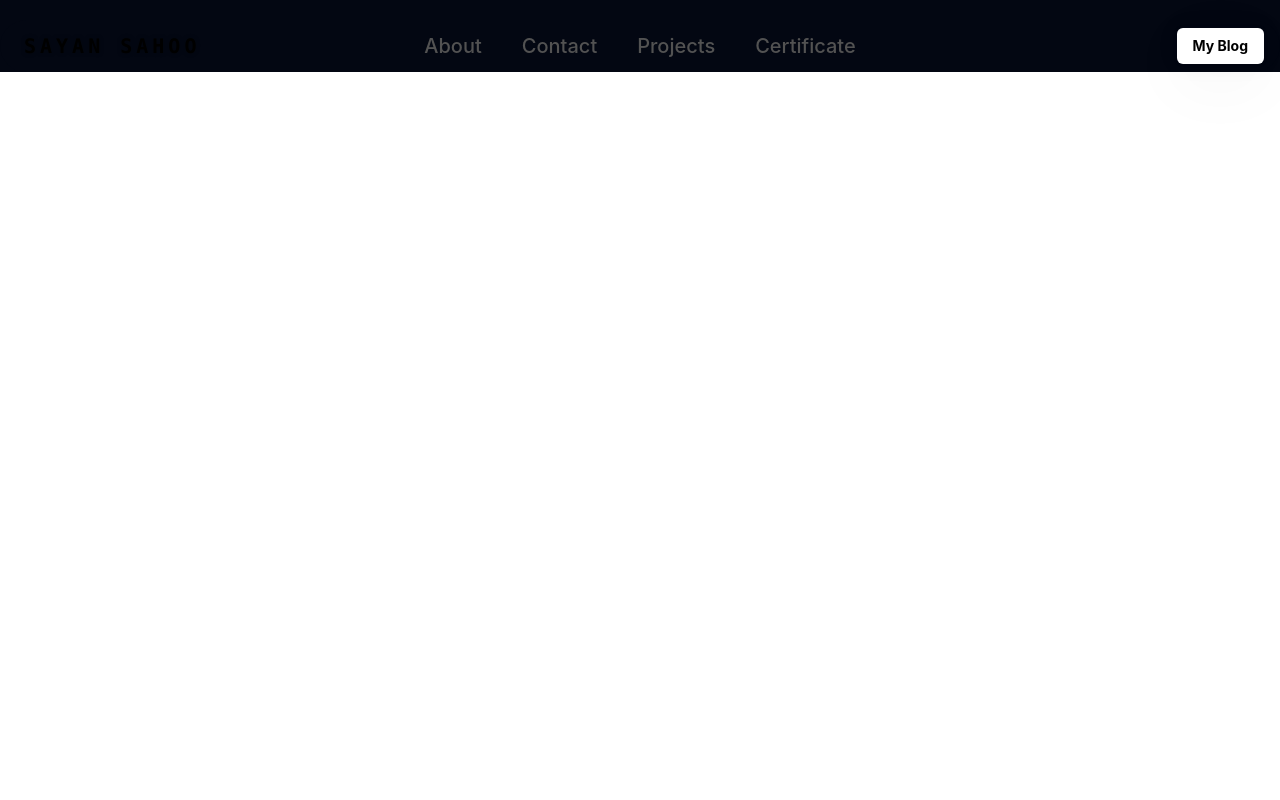
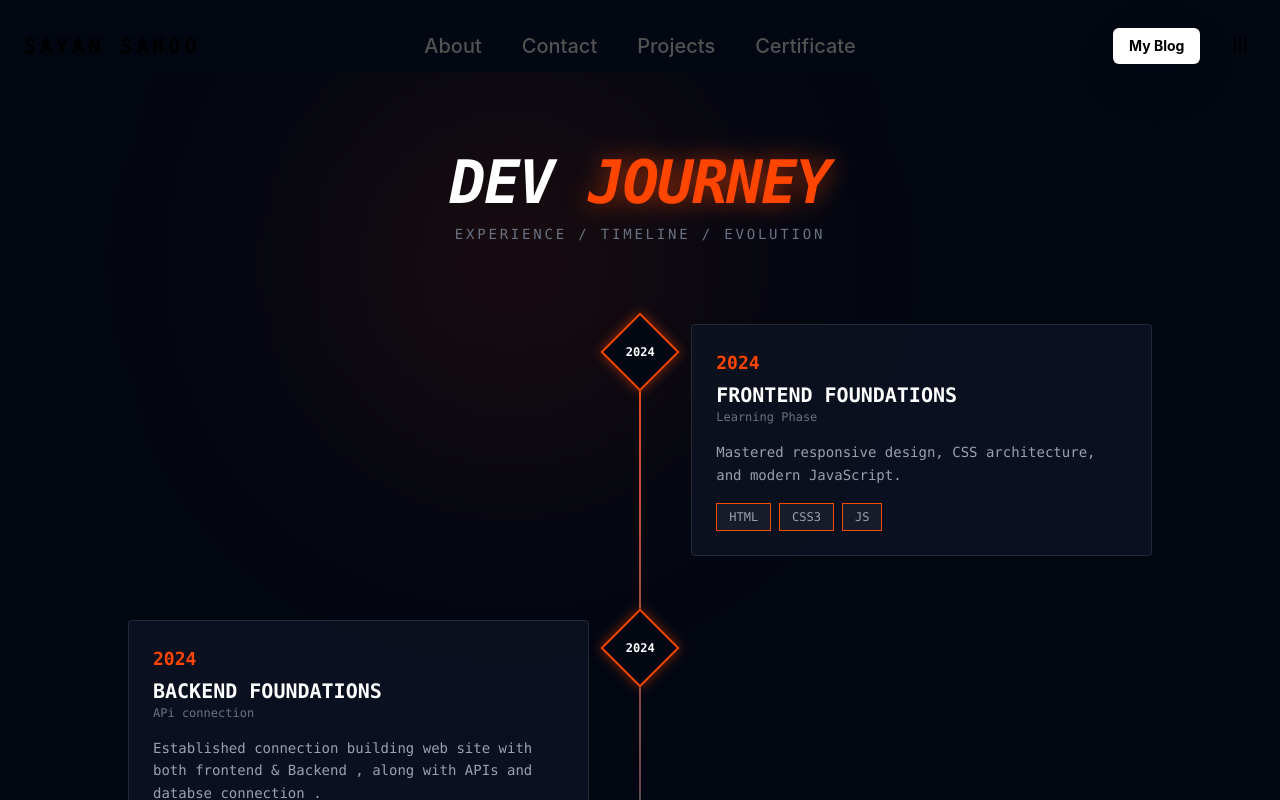
Before and after one commit to sayan9r/sayan-portfolio, a React (Vite) app: page /journey in a window 1280 px wide. Shown: the top 800 px of the page. Built offline with nearby package versions, Linux system fonts and the light colour scheme.

Commit message:
adding the contact & journey section

```diff
--- a/package.json
+++ b/package.json
@@ -17,6 +17,7 @@
     "motion": "^12.34.3",
     "react": "^19.2.0",
     "react-dom": "^19.2.0",
+    "react-icons": "^5.5.0",
     "react-router-dom": "^7.13.1",
     "tailwind-merge": "^3.5.0",
     "tailwindcss": "^4.2.1"
--- a/src/App.jsx
+++ b/src/App.jsx
@@ -7,6 +7,8 @@ import Projects from './components/projects/Projects';
 import Certificate from './components/certificiate/Certificate';
 import About from './components/AboutMe/About';
 import BlogPage from './components/Blog/BlogPage';
+import DevJourney from './components/Journey/DevJourney';
+import Contact from './components/Contact/Contact';
 
 function App() {
 
@@ -23,9 +25,11 @@ function App() {
           />  */}
       <Route path="/" element={<Home/>} />
       <Route path="/about" element={<About/>}/>
+      <Route path='/contact' element={<Contact/>}/>
       <Route path ="/projects" element={<Projects/>}/>
       <Route path='/certificate' element={<Certificate/>}/>
-      <Route path='blog' element={<BlogPage/>}/>
+      <Route path='/blog' element={<BlogPage/>}/>
+      <Route path='/journey' element={<DevJourney/>}/>
     </Routes>
    </Router>
   )
--- a/src/components/Blog/BlogPage.jsx
+++ b/src/components/Blog/BlogPage.jsx
@@ -35,7 +35,7 @@ function BlogPage() {
       id: 4,
       title: "JIS - IdeaJam",
       content:
-        "First time on the final Round of a hackathon [JIS_IDEAJAM 2025] was an incredible experience where I built a Crop Prediction system using AI, combining both software and hardware components. 🌱💻 I worked with real sensor data and intelligent models to predict crop outcomes. Reaching the final round made the journey even more rewarding and boosted my confidence as a developer. ",
+        "First time on the final Round of a hackathon [JIS_IDEAJAM 2025] was an incredible experience where I built a Crop Prediction system using AI, combining both software and hardware components Under the leadership of my friend Anirban Sarkar. 🌱💻 I worked with real sensor data and intelligent models to predict crop outcomes. Reaching the final round made the journey even more rewarding and boosted my confidence as a developer. ",
       image: ideajamImg,
       date: "28/02/2025",
     },
--- /dev/null
+++ b/src/components/Contact/Contact.jsx
@@ -0,0 +1,103 @@
+import React from "react";
+import helloImg from "../../assets/hello.png";
+import {
+  FaGithub,
+  FaLinkedin,
+  FaEnvelope,
+  FaPhone,
+  FaMapMarkerAlt,
+} from "react-icons/fa";
+
+function Contact() {
+  return (
+    <div className="min-h-screen bg-gray-950 text-white flex flex-col items-start px-6 md:px-25 py-16">
+
+      {/* Main Contact Section */}
+      <div className="w-full max-w-6xl flex flex-col md:flex-row items-center justify-between gap-10">
+
+        {/* LEFT SECTION */}
+        <div className="flex flex-col gap-6 flex-1">
+
+          {/* Heading */}
+          <div>
+            <h1 className="text-4xl md:text-5xl font-bold text-orange-500">
+              Contact Me ⚡
+            </h1>
+
+            {/* Added sentence */}
+            <p className="text-gray-400 mt-3 text-sm md:text-base max-w-md">
+              Have any question or want to work together? I'm always open to discussing new projects, creative ideas, or opportunities.
+            </p>
+          </div>
+
+          {/* Contact Info */}
+          <div className="flex flex-col gap-4 text-lg mt-4">
+
+            <div className="flex items-center gap-4">
+              <FaPhone className="text-orange-500 text-xl" />
+              <span>+91 74072 64892</span>
+            </div>
+
+            <div className="flex items-center gap-4">
+              <FaEnvelope className="text-orange-500 text-xl" />
+              <span>sayan18082005@gmail.com</span>
+            </div>
+
+            <div className="flex items-center gap-4">
+              <FaMapMarkerAlt className="text-orange-500 text-xl" />
+              <span>Kolkata, West Bengal, India</span>
+            </div>
+
+          </div>
+
+        </div>
+
+        {/* RIGHT SECTION IMAGE */}
+        {/* <div className="flex-1 flex justify-center md:justify-end">
+          <img
+            src={helloImg}
+            alt="hello"
+            className="w-64 md:w-80 rounded-xl   hover:scale-105 transition duration-300"
+          />
+        </div> */}
+
+      </div>
+
+      {/* SOCIAL SECTION */}
+      <div className="w-full max-w-6xl mt-16 border-t border-gray-800 pt-8">
+
+        <h2 className="text-2xl font-semibold text-orange-500 mb-6">
+          Connect with me 🚀
+        </h2>
+
+        <div className="flex flex-wrap gap-6">
+
+          <a
+            href="https://github.com/sayan9r"
+            target="_blank"
+            rel="noreferrer"
+            className="flex items-center gap-3 bg-gray-900 px-6 py-3 rounded-lg hover:bg-orange-500 hover:text-black transition"
+          >
+            <FaGithub />
+            GitHub
+          </a>
+
+          <a
+            href="https://www.linkedin.com/in/sayan-sahoo-102b44343/"
+            target="_blank"
+            rel="noreferrer"
+            className="flex items-center gap-3 bg-gray-900 px-6 py-3 rounded-lg hover:bg-orange-500 hover:text-black transition"
+          >
+            <FaLinkedin />
+            LinkedIn
+          </a>
+
+        </div>
+
+      </div>
+
+    </div>
+  );
+}
+
+export default Contact;
--- a/src/components/Header/Navbar.jsx
+++ b/src/components/Header/Navbar.jsx
@@ -60,7 +60,7 @@ export function NavbarDemo({user,setUser}) {
   >
     My Blog
   </NavbarButton>
-    {/* <NavbarButton
+    <NavbarButton
     variant="secondary"
     onClick={() => setIsMoreOpen(!isMoreOpen)}
   >
@@ -78,12 +78,12 @@ export function NavbarDemo({user,setUser}) {
 
       <button
         onClick={() => {
-          navigate("/experience");
+          navigate("/projects");
           setIsMoreOpen(false);
         }}
         className="w-full text-left px-4 py-2  text-white transition"
       >
-        Work Experience
+        projects
       </button>
 
       <button
@@ -98,16 +98,25 @@ export function NavbarDemo({user,setUser}) {
 
       <button
         onClick={() => {
-          navigate("/more");
+          navigate("/certificate");
           setIsMoreOpen(false);
         }}
         className="w-full text-left px-4 py-2 text-white transition"
       >
-        ...
+        Certificate
+      </button>
+      <button
+        onClick={() => {
+          navigate("/contact");
+          setIsMoreOpen(false);
+        }}
+        className="w-full text-left px-4 py-2 text-white transition"
+      >
+        Contact Me
       </button>
 
     </div>
-  )} */}
+  )}
 
 </div>
         </NavBody>
@@ -145,6 +154,15 @@ export function NavbarDemo({user,setUser}) {
                 className="w-full">
                 My Blog
               </NavbarButton>
+              <NavbarButton
+                onClick={() => {
+                  navigate("/journey"),
+                  setIsMobileMenuOpen(false);
+                }}
+                variant="primary"
+                className="w-full">
+                Journey
+              </NavbarButton>
                 </>
 
             </div>
--- a/src/components/Home/Home.jsx
+++ b/src/components/Home/Home.jsx
@@ -7,6 +7,7 @@ import Certificate from '../certificiate/Certificate'
 import Tools from '../Tech/Tools'
 import About from '../AboutMe/About'
 import CPDSA2 from '../DSA/CPDSA2'
+import DevJourney from '../Journey/DevJourney'
 
 
 function Home() {
--- /dev/null
+++ b/src/components/Journey/DevJourney.jsx
@@ -0,0 +1,140 @@
+import React from 'react';
+
+const DevJourney = () => {
+
+  const experiences = [
+      {
+      year: "2024",
+      title: "Frontend Foundations",
+      company: "Learning Phase",
+      desc: "Mastered responsive design, CSS architecture, and modern JavaScript.",
+      tags: ["HTML", "CSS3", "JS"]
+    },
+    {
+      year: "2024",
+      title: "Backend Foundations",
+      company: "APi connection",
+      desc: "Established connection building web site with both frontend & Backend , along with APIs and databse connection .",
+      tags: ["API","Express","Node.js", "Database","postman"]
+    },
+      {
+      year: "2025",
+      title: "Full Stack Developer",
+      company: "PERN stack",
+      desc: "Putting frontend and backend together in full-stack projects gave me the confidence to build complete, real-world applications from scratch .",
+      tags: ["Auth","vercel"]
+    },
+    {
+      year: "2026",
+      title: " Portfolio & GroundMate",
+      company: "Independent Projects",
+      desc: "Architecting real-time sports management systems and high-performance React portfolios with a focus on robotic UI aesthetics And deploy them on prodection.",
+      tags: ["Render", "Neon", "Socket.io"]
+    },
+
+
+  ];
+
+  return (
+    <div className="min-h-screen bg-gray-950 text-white font-mono px-4 sm:px-6 md:px-16 py-12 md:py-20 relative overflow-hidden">
+
+      {/* Ambient Glow */}
+      <div className="absolute top-0 left-1/4 w-60 md:w-96 h-60 md:h-96 bg-[#FF4500]/10 rounded-full blur-[120px]" />
+      <div className="absolute bottom-0 right-1/4 w-60 md:w-96 h-60 md:h-96 bg-[#FF4500]/5 rounded-full blur-[120px]" />
+
+      {/* Heading */}
+      <div className="relative mb-12 md:mb-20 text-center">
+        <h2 className="text-3xl sm:text-4xl md:text-6xl font-black uppercase italic tracking-tight">
+          DEV <span className="text-[#FF4500] drop-shadow-[0_0_12px_rgba(255,69,0,0.6)]">JOURNEY</span>
+        </h2>
+
+        <p className="text-gray-500 mt-3 uppercase tracking-[0.2em] text-xs md:text-sm">
+          Experience / Timeline / Evolution
+        </p>
+      </div>
+
+      {/* Timeline */}
+      <div className="relative max-w-5xl mx-auto">
+
+        {/* Vertical line */}
+        <div className="absolute left-3 sm:left-4 md:left-1/2 md:-translate-x-1/2 top-0 bottom-0 w-[2px] bg-gradient-to-b from-[#FF4500] via-gray-700 to-transparent" />
+
+        {experiences.map((item, index) => (
+
+          <div
+            key={index}
+            className={`relative flex flex-col md:flex-row mb-10 md:mb-16 ${
+              index % 2 === 0 ? "md:flex-row-reverse" : ""
+            }`}
+          >
+
+            {/* Year diamond */}
+            <div className="absolute left-0 sm:left-1 md:left-1/2 md:-translate-x-1/2 flex justify-center">
+
+              <div className="w-8 h-8 md:w-14 md:h-14 bg-gray-950 border-2 border-[#FF4500] rotate-45 flex items-center justify-center shadow-[0_0_12px_rgba(255,69,0,0.5)]">
+
+                <span className="rotate-[-45deg] text-[9px] md:text-xs font-bold">
+                  {item.year}
+                </span>
+
+              </div>
+
+            </div>
+
+            {/* Card */}
+            <div className="ml-10 sm:ml-12 md:ml-0 md:w-[45%] group">
+
+              <div className="bg-gray-900/60 border border-white/10 p-4 md:p-6 rounded-sm transition-all duration-300 hover:border-[#FF4500]/50 hover:bg-gray-900 relative">
+
+                {/* Accent dot */}
+                <div className="absolute top-0 right-0 w-2 h-2 bg-[#FF4500] opacity-0 group-hover:opacity-100 transition-opacity" />
+
+                {/* Year */}
+                <span className="text-[#FF4500] font-bold text-sm md:text-lg block mb-1">
+                  {item.year}
+                </span>
+
+                {/* Title */}
+                <h3 className="text-base md:text-xl font-black uppercase group-hover:tracking-wide transition-all">
+                  {item.title}
+                </h3>
+
+                {/* Company */}
+                <p className="text-gray-500 text-xs mb-2 md:mb-4">
+                  {item.company}
+                </p>
+
+                {/* Description */}
+                <p className="text-gray-400 text-xs md:text-sm leading-relaxed mb-3 md:mb-4">
+                  {item.desc}
+                </p>
+
+                {/* Tags */}
+                <div className="flex flex-wrap gap-2">
+
+                  {item.tags.map((tag, i) => (
+                    <span
+                      key={i}
+                      className="text-[9px] md:text-[12px] px-3 py-1 bg-white/5 border border-orange-600 text-gray-400 hover:text-white transition-colors"
+                    >
+                      {tag}
+                    </span>
+                  ))}
+
+                </div>
+
+              </div>
+
+            </div>
+
+          </div>
+
+        ))}
+
+      </div>
+
+    </div>
+  );
+};
+
+export default DevJourney;
```
Also changed, not shown: src/assets/hello.png (added), 1 other file (tests, documents, lock files or other folders).
